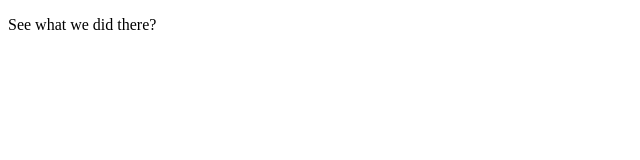
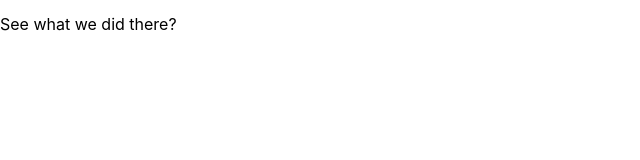
Before and after one commit to charlie-at-acres/sandbox, a plain HTML site: page web-site/index.html in a window 1280 px wide. Shown: the full height of the page, 0-640 px from the left. Drawn offline with Linux system fonts and the light colour scheme.

Commit message:
feat(ABC-1): link in the stylesheet

```diff
--- a/web-site/index.html
+++ b/web-site/index.html
@@ -2,6 +2,7 @@
 <html>
   <head>
     <meta charset="utf-8">
+    <link href="styles/mvp.css" rel="stylesheet">
     <title>Welcome Home</title>
   </head>
   <body>
```
